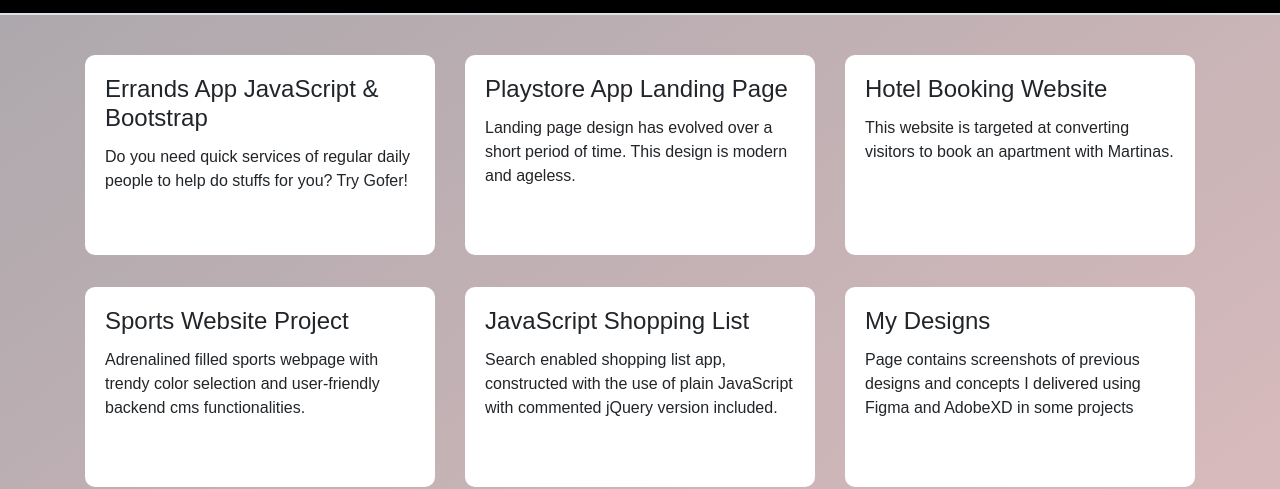
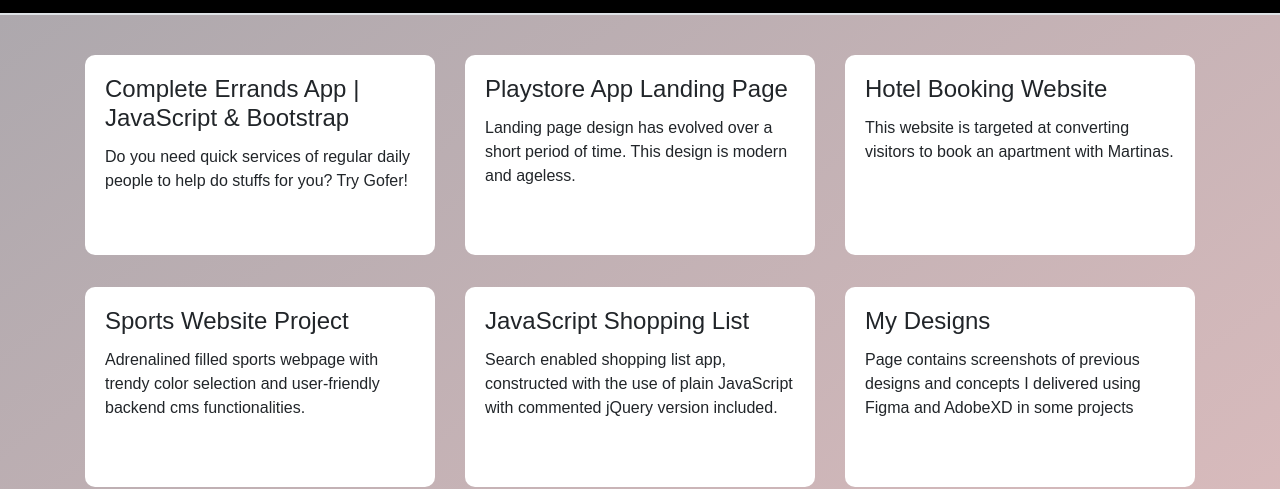
Before and after one commit to afolabiopakunle/portfolio, a plain HTML site: page index.html in a window 1280 px wide. Shown: the part 322-811 px from the top of the page. Drawn offline with nearby package versions, Linux system fonts and the light colour scheme; a web font is replaced by a local one.

Commit message:
set titles

```diff
--- a/index.html
+++ b/index.html
@@ -58,7 +58,7 @@
                     <div class="card">
                         <a href="./errands.html" target="_blank">
                             <div class="card-body">
-                                <h4 class="card-title">Errands App JavaScript & Bootstrap</h4>
+                                <h4 class="card-title">Complete Errands App | JavaScript & Bootstrap</h4>
                                 <p class="card-text">Do you need quick services of regular daily people to help do
                                     stuffs for you? Try Gofer!</p>
                             </div>
```
